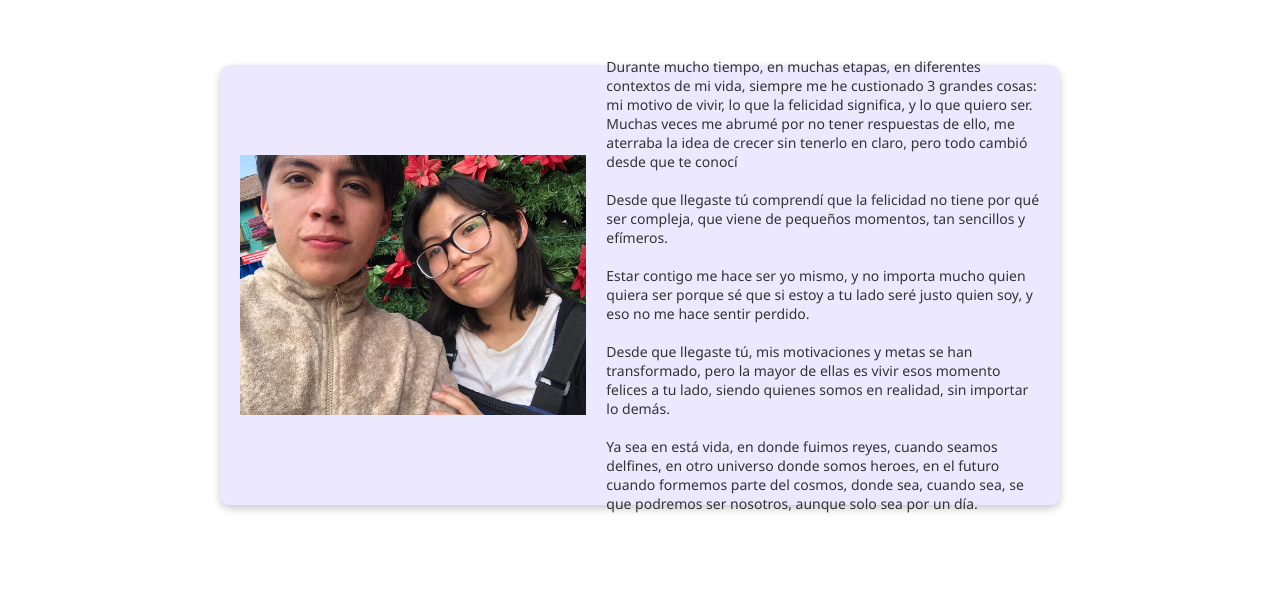
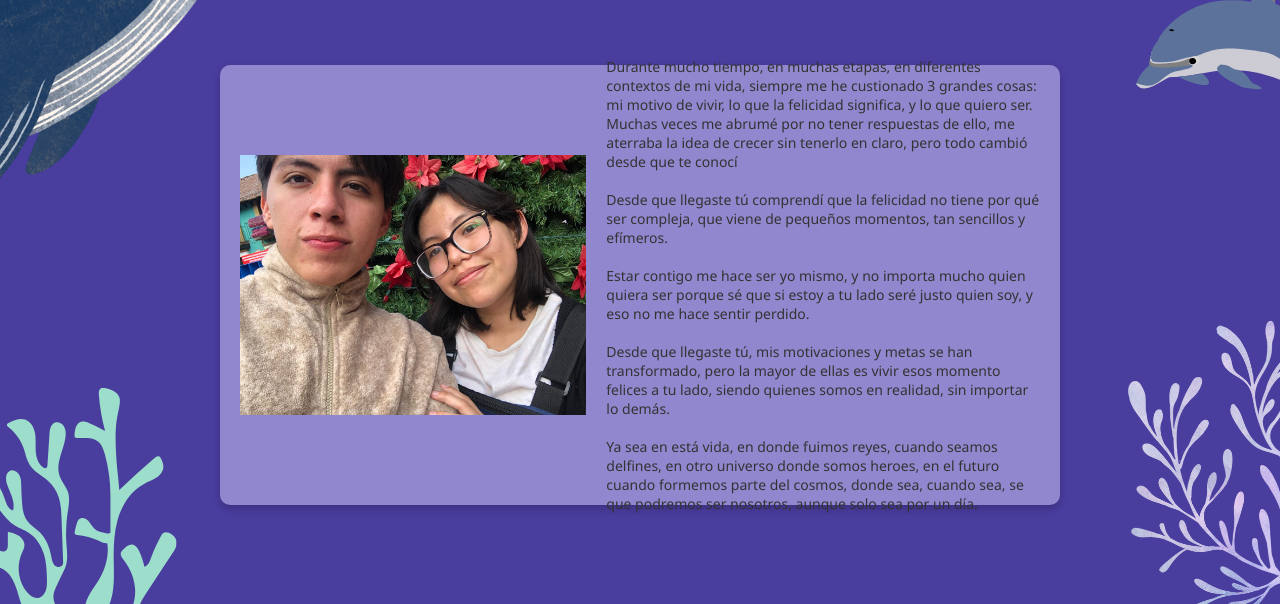
Before and after one commit to ferflm/reg, a plain HTML site: page index.html in a window 1280 px wide. Shown: the part 115-719 px from the top of the page. Drawn offline with Linux system fonts and the light colour scheme; the site is published under a folder, as on GitHub Pages, so addresses that start at the root find nothing.

Commit message:
Update styles.css

```diff
--- a/styles.css
+++ b/styles.css
@@ -1,5 +1,5 @@
 body {
-    background-image: url("/img/heroes.png");
+    background-image: url("img/heroes.png");
     display: flex;
     justify-content: center;
     align-items: center;
```
